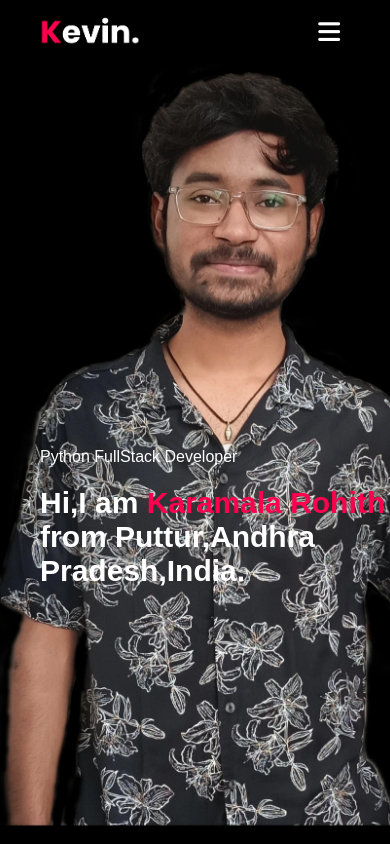
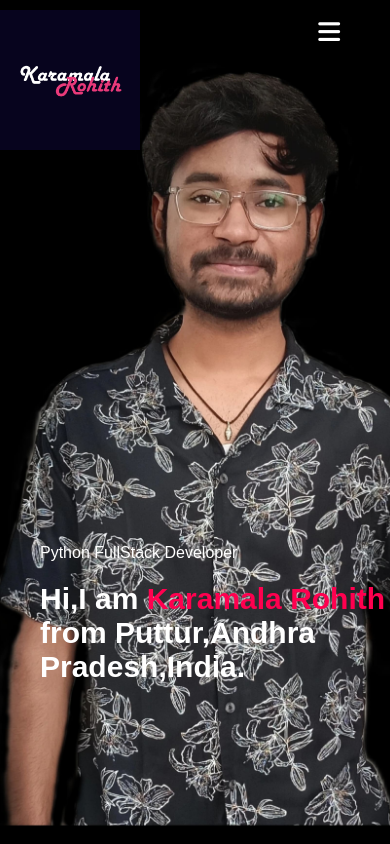
Before and after one commit to KRohithdeepu/Portfolio, a plain HTML site: page index.html in a window 390 px wide. Shown: the top 844 px of the page. Drawn offline with Linux system fonts and the light colour scheme.

Commit message:
My new Portfolio

```diff
--- a/index.css
+++ b/index.css
@@ -48,8 +48,8 @@ nav {
     z-index: 10;
 }
 .logo {
-    width: 140px;
-    padding-left: 40px;
+    width: 180px;
+    padding-left: 0px;
 
 }
 nav ul li a{
@@ -475,4 +475,9 @@ nav .fa-solid{
     padding: 0 10px;
     font-size: 12px;
   }
+  .logo {
+    width: 140px;
+    padding-left: 0px;
+
 }
+}
--- a/index.html
+++ b/index.html
@@ -11,7 +11,7 @@
 <body>
 <div id="header">
     <div class="container">
-        <img src="./images/logo.png"  class="logo">
+        <img src="./Navy Blue Pink Text Logo.png"  class="logo">
 
         <nav>
             <ul id="sidemenu">
@@ -145,7 +145,7 @@
                 <div class="layer">
                     <h3>Smart Road Safety For Damaged Roads And Lane Detection Using Deep Learning Models</h3>
                     <p> This project focuses on enhancing road safety by detecting damaged roads (like potholes, cracks)
-                        and road lanes using deep learning techniques.</p>
+                        and road lanes.</p>
 
                         <a href="#"><i class="fa-solid fa-up-right-from-square"></i></a>
 
```
